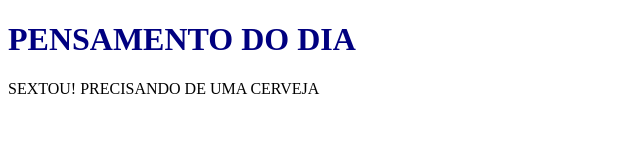
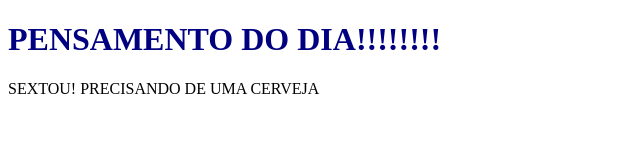
Before and after one commit to RomulodePaivaSousa/exemplo01, a plain HTML site: page pagina.html in a window 1280 px wide. Shown: the whole page, without its empty margins (0-640 px from the left). Drawn offline with Linux system fonts and the light colour scheme.

Commit message:
pagina alterada

```diff
--- a/pagina.html
+++ b/pagina.html
@@ -7,7 +7,7 @@
     <link rel ="stylesheet" href="estilos.css">
 </head>
 <body>
-    <h1>PENSAMENTO DO DIA</h1>
+    <h1>PENSAMENTO DO DIA!!!!!!!!</h1>
     <p>SEXTOU! PRECISANDO DE UMA CERVEJA</p>
 </body>
 </html>
```
